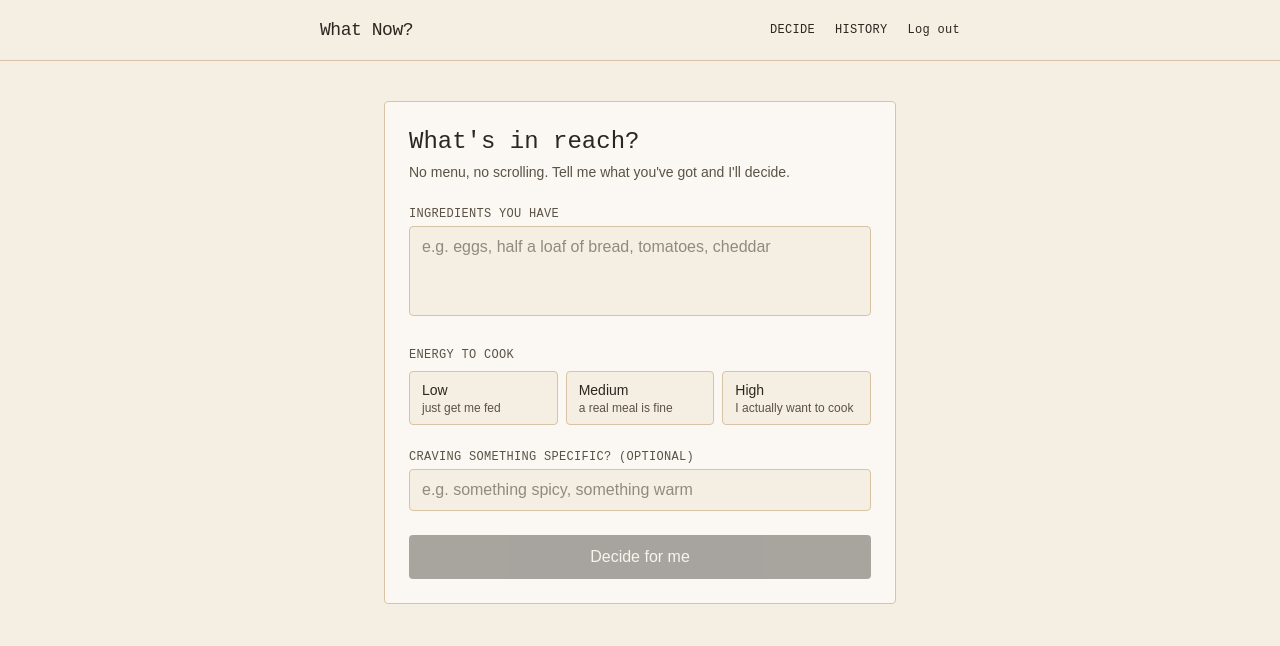
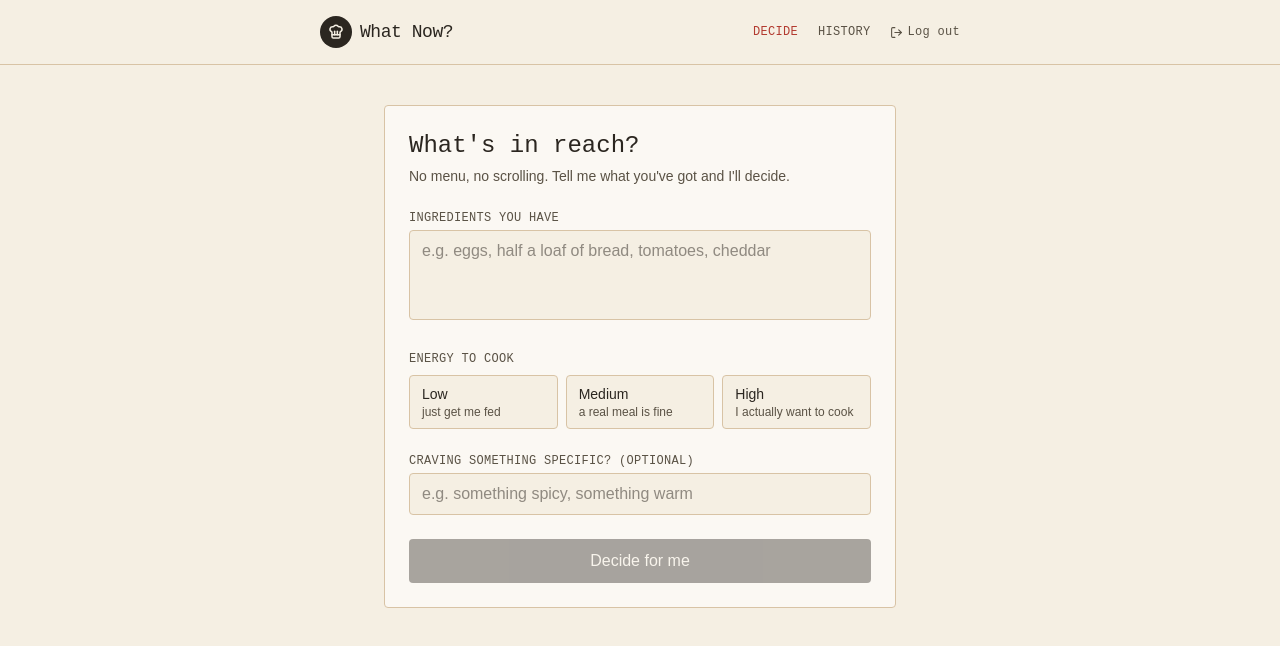
Before and after one commit to sattarmadiha6-del/what-now, a Next.js app: page / in a window 1280 px wide. Shown: the top 646 px of the page. Built offline with nearby package versions, Linux system fonts and the light colour scheme.

Commit message:
Update Header.js

```diff
--- a/src/components/Header.js
+++ b/src/components/Header.js
@@ -1,24 +1,43 @@
+"use client";
+
 import Link from "next/link";
+import { usePathname } from "next/navigation";
+import { ChefHat, LogOut } from "lucide-react";
 
 export default function Header() {
+  const pathname = usePathname();
+
+  const navItem = (href, label) => (
+    <Link
+      href={href}
+      className={`transition-colors ${
+        pathname === href
+          ? "text-stamp"
+          : "text-ink-soft hover:text-ink"
+      }`}
+    >
+      {label}
+    </Link>
+  );
+
   return (
-    <header className="border-b border-clay">
+    <header className="sticky top-0 z-10 border-b border-clay bg-cream/85 backdrop-blur-sm">
       <div className="max-w-2xl mx-auto px-4 py-4 flex items-center justify-between">
-        <Link href="/" className="font-card text-lg tracking-tight">
-          What Now?
+        <Link href="/" className="flex items-center gap-2 group">
+          <span className="flex items-center justify-center w-8 h-8 rounded-full bg-ink text-cream group-hover:bg-stamp transition-colors">
+            <ChefHat size={16} strokeWidth={2.25} />
+          </span>
+          <span className="font-card text-lg tracking-tight">What Now?</span>
         </Link>
         <nav className="flex items-center gap-5 font-meta text-xs uppercase tracking-wide">
-          <Link href="/" className="hover:text-sage transition-colors">
-            Decide
-          </Link>
-          <Link href="/history" className="hover:text-sage transition-colors">
-            History
-          </Link>
+          {navItem("/", "Decide")}
+          {navItem("/history", "History")}
           <form action="/api/auth/signout" method="post">
             <button
               type="submit"
-              className="hover:text-stamp transition-colors"
+              className="flex items-center gap-1 text-ink-soft hover:text-stamp transition-colors"
             >
+              <LogOut size={13} />
               Log out
             </button>
           </form>
```
